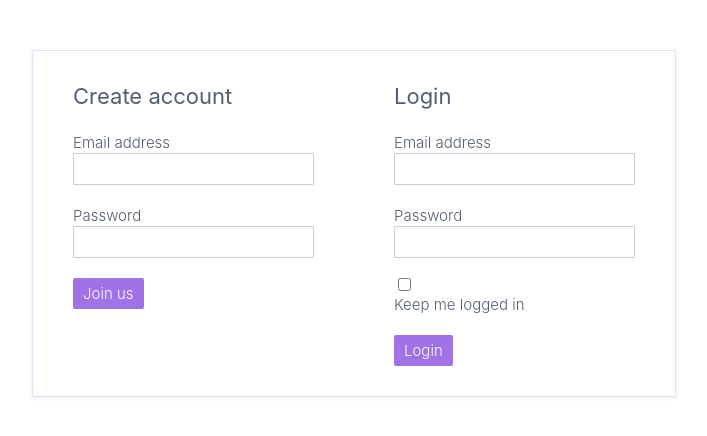
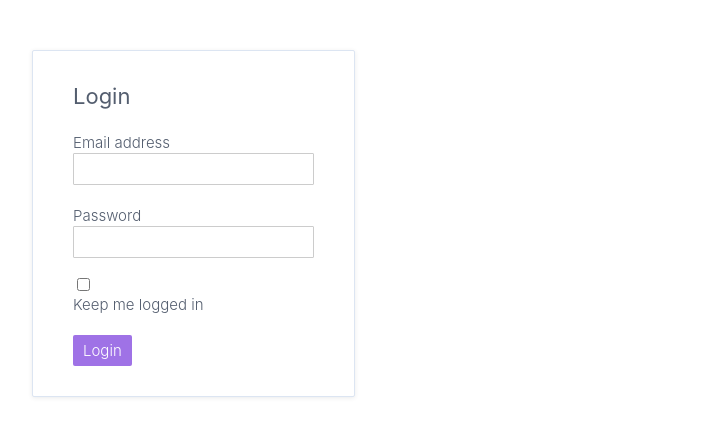
Before and after one commit to biborn/angular-advanced-v2, an Angular app: page / in a window 1280 px wide. Shown: the top 436 px of the page, without its empty margins (18-725 px from the left). Built offline with nearby package versions, Linux system fonts and the light colour scheme.

Commit message:
Using ElementRef and nativeElement
Remove the sign up form

```diff
--- a/src/app/app.component.html
+++ b/src/app/app.component.html
@@ -1,11 +1,11 @@
 <div>
-  <app-auth-form
+  <!-- <app-auth-form
     (submitted)="createUser($event)">
     <h3>Create account</h3>
     <button type="submit">
       Join us
     </button>
-  </app-auth-form>
+  </app-auth-form> -->
   <app-auth-form
     (submitted)="loginUser($event)">
     <h3>Login</h3>
```
